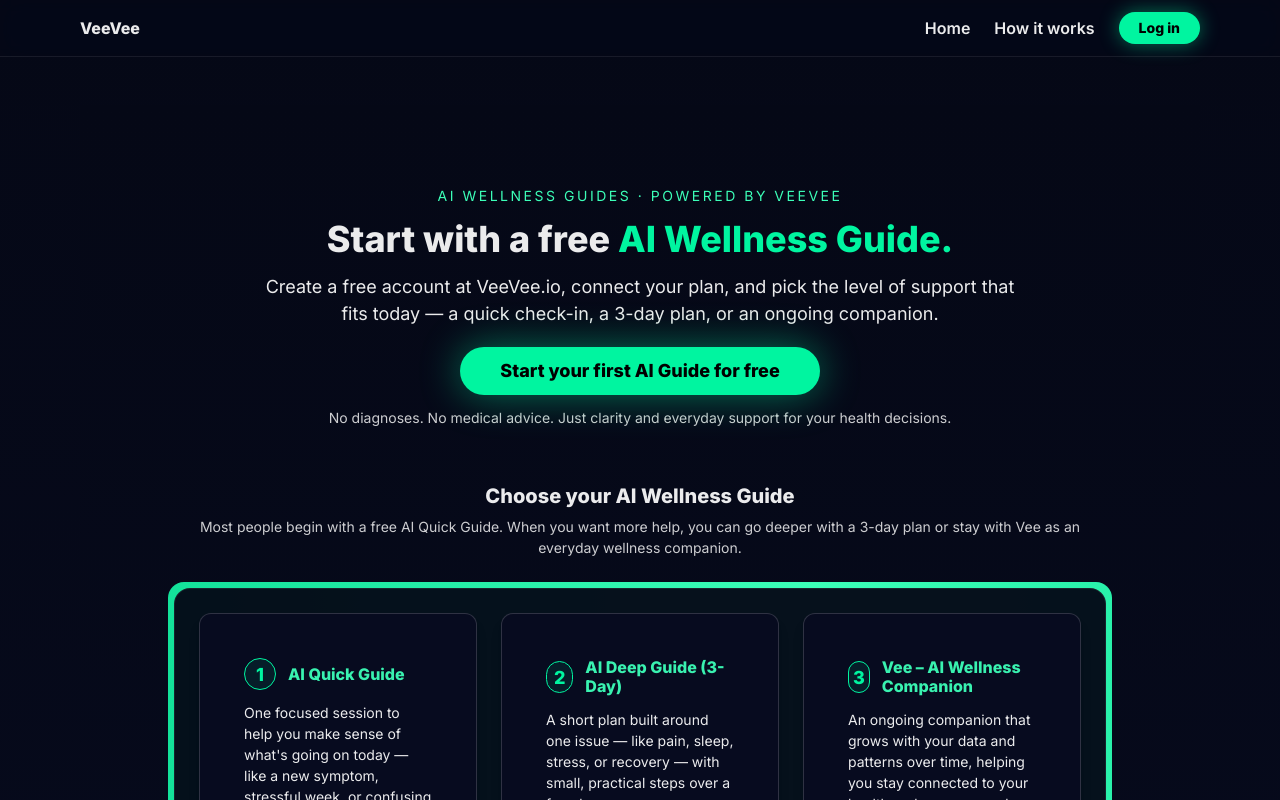
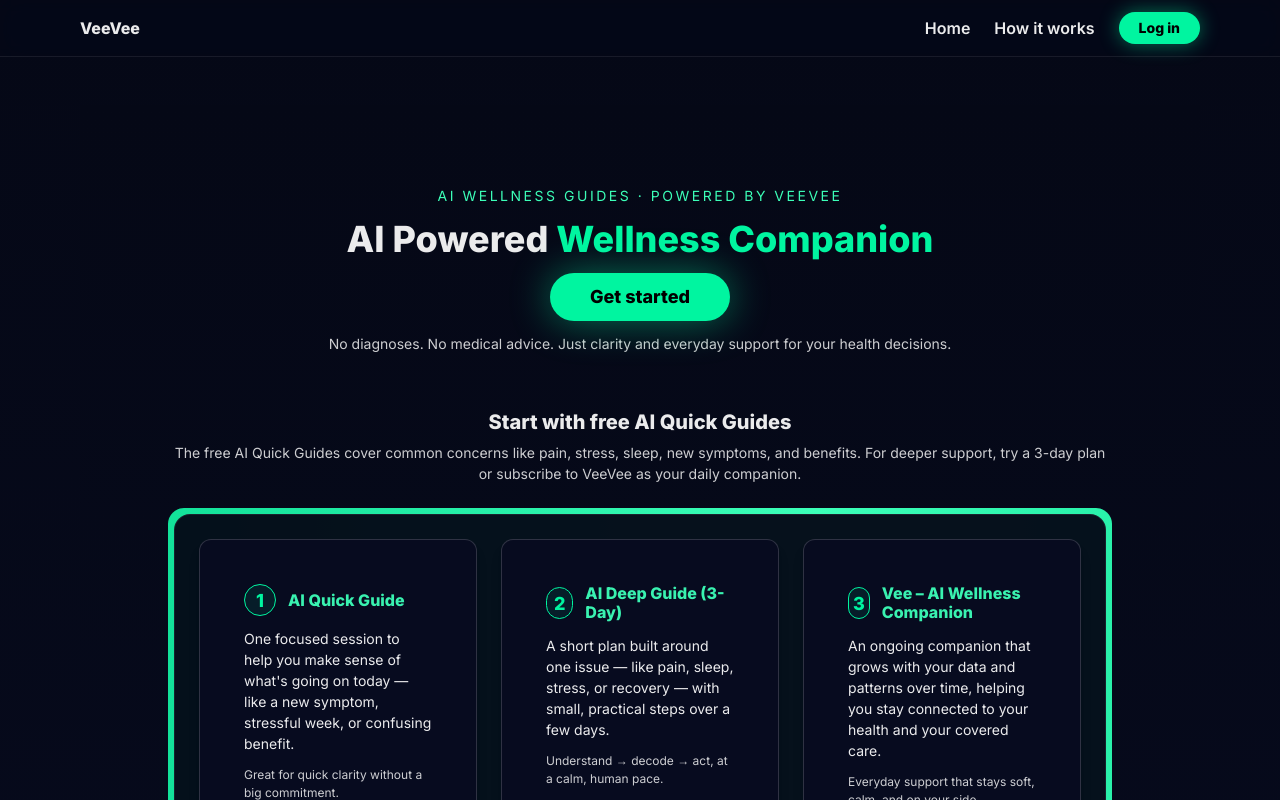
Before and after one commit to cdgonzal/myveevee, a React (Vite) app: page /how-it-works in a window 1280 px wide. Shown: the top 800 px of the page. Built offline with nearby package versions, Linux system fonts and the light colour scheme.

Commit message:
editing copy #4

```diff
--- a/src/pages/HowItWorks.tsx
+++ b/src/pages/HowItWorks.tsx
@@ -81,23 +81,11 @@ export default function HowItWorks() {
             fontWeight="800"
             mb={3}
           >
-            Start with a free{" "}
+            AI Powered{" "}
             <Box as="span" color="accent.400">
-              AI Wellness Guide.
+              Wellness Companion
             </Box>
           </Heading>
-
-          <Text
-            fontSize={{ base: "md", md: "lg" }}
-            maxW="3xl"
-            mx="auto"
-            color="whiteAlpha.900"
-            mb={5}
-          >
-            Create a free account at VeeVee.io, connect your plan, and pick the
-            level of support that fits today — a quick check-in, a 3-day plan,
-            or an ongoing companion.
-          </Text>
 
           <Button
             as="a"
@@ -108,7 +96,7 @@ export default function HowItWorks() {
             px={10}
             boxShadow="0 0 40px rgba(0, 245, 160, 0.45)"
           >
-            Start your first AI Guide for free
+            Get started
           </Button>
 
           <Text fontSize="sm" color="whiteAlpha.800" mt={3}>
@@ -131,16 +119,16 @@ export default function HowItWorks() {
               mb={2}
               textAlign={isMobile ? "left" : "center"}
             >
-              Choose your AI Wellness Guide
+              Start with free AI Quick Guides
             </Heading>
             <Text
               fontSize="sm"
               color="whiteAlpha.800"
               textAlign={isMobile ? "left" : "center"}
             >
-              Most people begin with a free AI Quick Guide. When you want more
-              help, you can go deeper with a 3-day plan or stay with Vee as an
-              everyday wellness companion.
+              The free AI Quick Guides cover common concerns like pain, stress, sleep,
+              new symptoms, and benefits. For deeper support, try a 3-day plan
+              or subscribe to VeeVee as your daily companion.
             </Text>
           </MotionBox>
 
```
